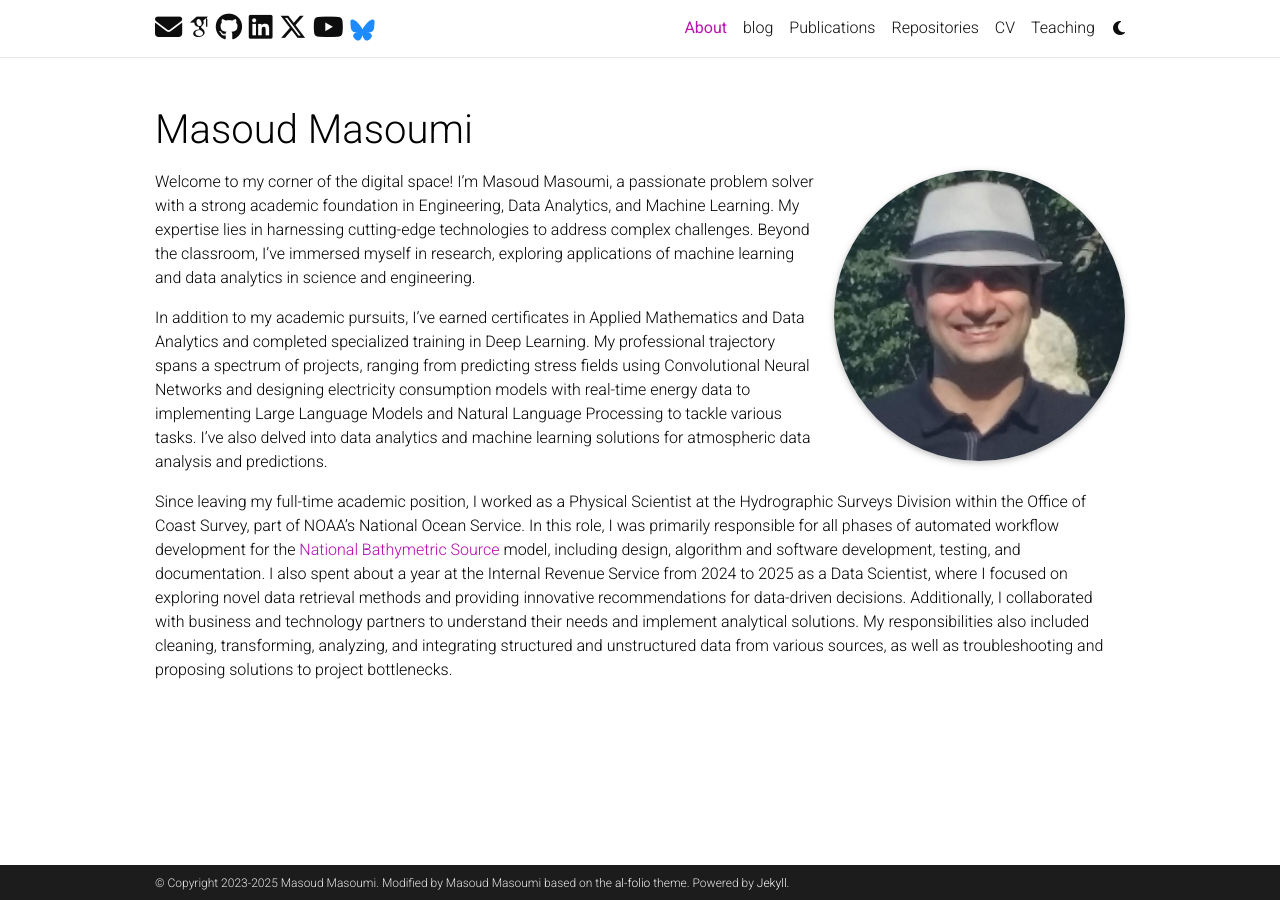
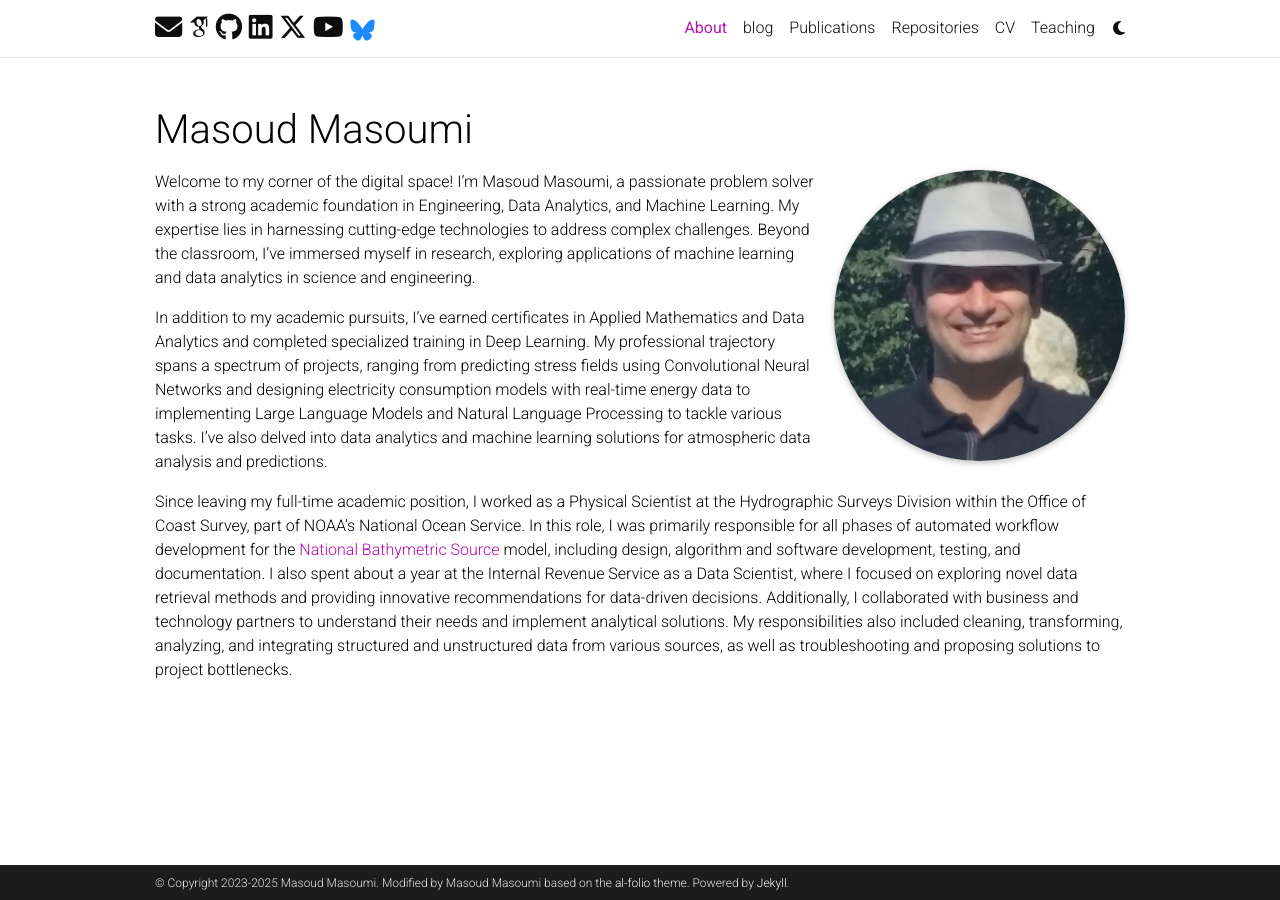
Before and after one commit to MasoudMiM/masoudmim.github.io, a Jekyll site: the page built from _pages/about.md, in a window 1280 px wide. Built offline with Jekyll 4.4.1, drawn with Linux system fonts in a browser that asks for light colours; full-size pictures stand in for the smaller copies a plugin makes; some web fonts are replaced; comment, search, counter and statistics services are not loaded; a style sheet for code colours, icons or effects is not loaded.

Commit message:
minor update about me

```diff
--- a/_pages/about.md
+++ b/_pages/about.md
@@ -23,4 +23,4 @@ Welcome to my corner of the digital space! I'm Masoud Masoumi, a passionate prob
 
 In addition to my academic pursuits, I've earned certificates in Applied Mathematics and Data Analytics and completed specialized training in Deep Learning. My professional trajectory spans a spectrum of projects, ranging from predicting stress fields using Convolutional Neural Networks and designing electricity consumption models with real-time energy data to implementing Large Language Models and Natural Language Processing to tackle various tasks. I've also delved into data analytics and machine learning solutions for atmospheric data analysis and predictions.
 
-Since leaving my full-time academic position, I worked as a Physical Scientist at the Hydrographic Surveys Division within the Office of Coast Survey, part of NOAA’s National Ocean Service. In this role, I was primarily responsible for all phases of automated workflow development for the [National Bathymetric Source](https://registry.opendata.aws/noaa-bathymetry) model, including design, algorithm and software development, testing, and documentation. I also spent about a year at the Internal Revenue Service from 2024 to 2025 as a Data Scientist, where I focused on exploring novel data retrieval methods and providing innovative recommendations for data-driven decisions. Additionally, I collaborated with business and technology partners to understand their needs and implement analytical solutions. My responsibilities also included cleaning, transforming, analyzing, and integrating structured and unstructured data from various sources, as well as troubleshooting and proposing solutions to project bottlenecks.
+Since leaving my full-time academic position, I worked as a Physical Scientist at the Hydrographic Surveys Division within the Office of Coast Survey, part of NOAA’s National Ocean Service. In this role, I was primarily responsible for all phases of automated workflow development for the [National Bathymetric Source](https://registry.opendata.aws/noaa-bathymetry) model, including design, algorithm and software development, testing, and documentation. I also spent about a year at the Internal Revenue Service as a Data Scientist, where I focused on exploring novel data retrieval methods and providing innovative recommendations for data-driven decisions. Additionally, I collaborated with business and technology partners to understand their needs and implement analytical solutions. My responsibilities also included cleaning, transforming, analyzing, and integrating structured and unstructured data from various sources, as well as troubleshooting and proposing solutions to project bottlenecks.
```
